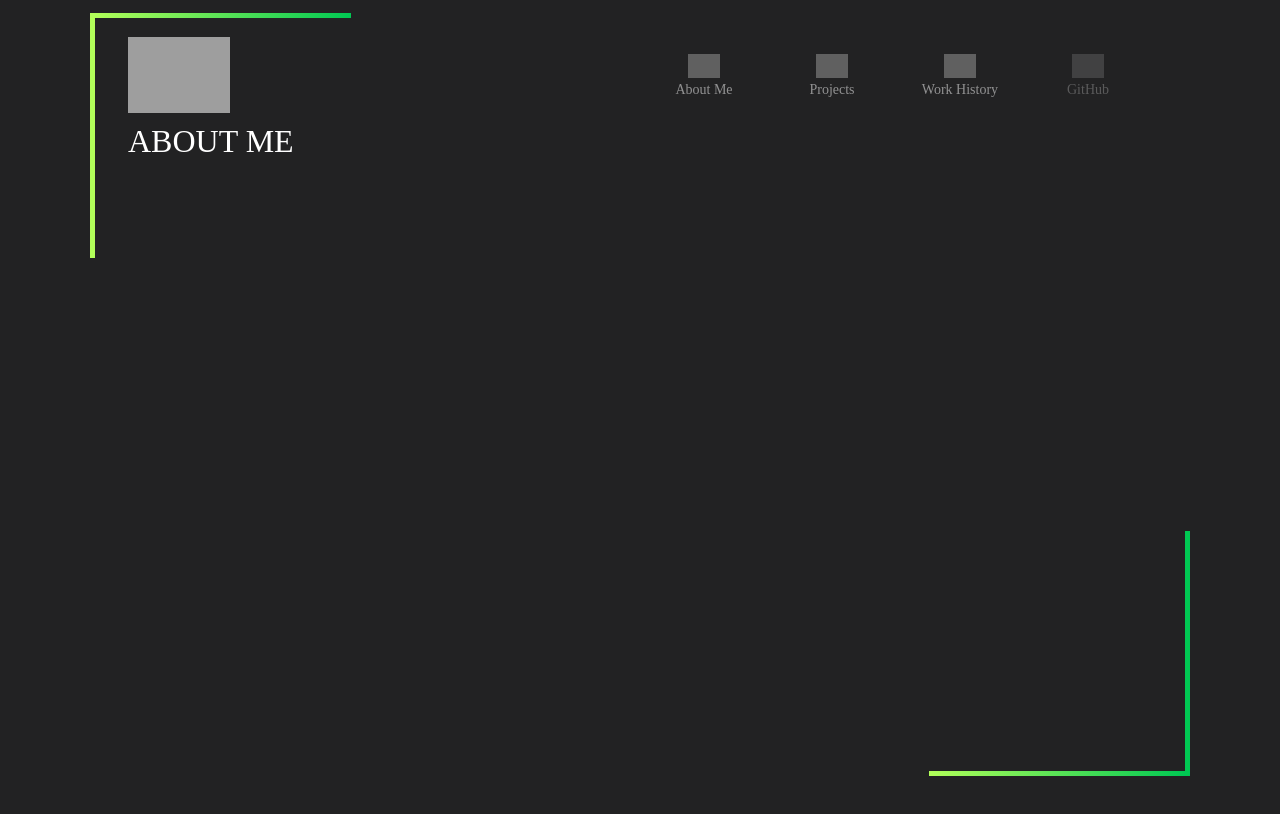
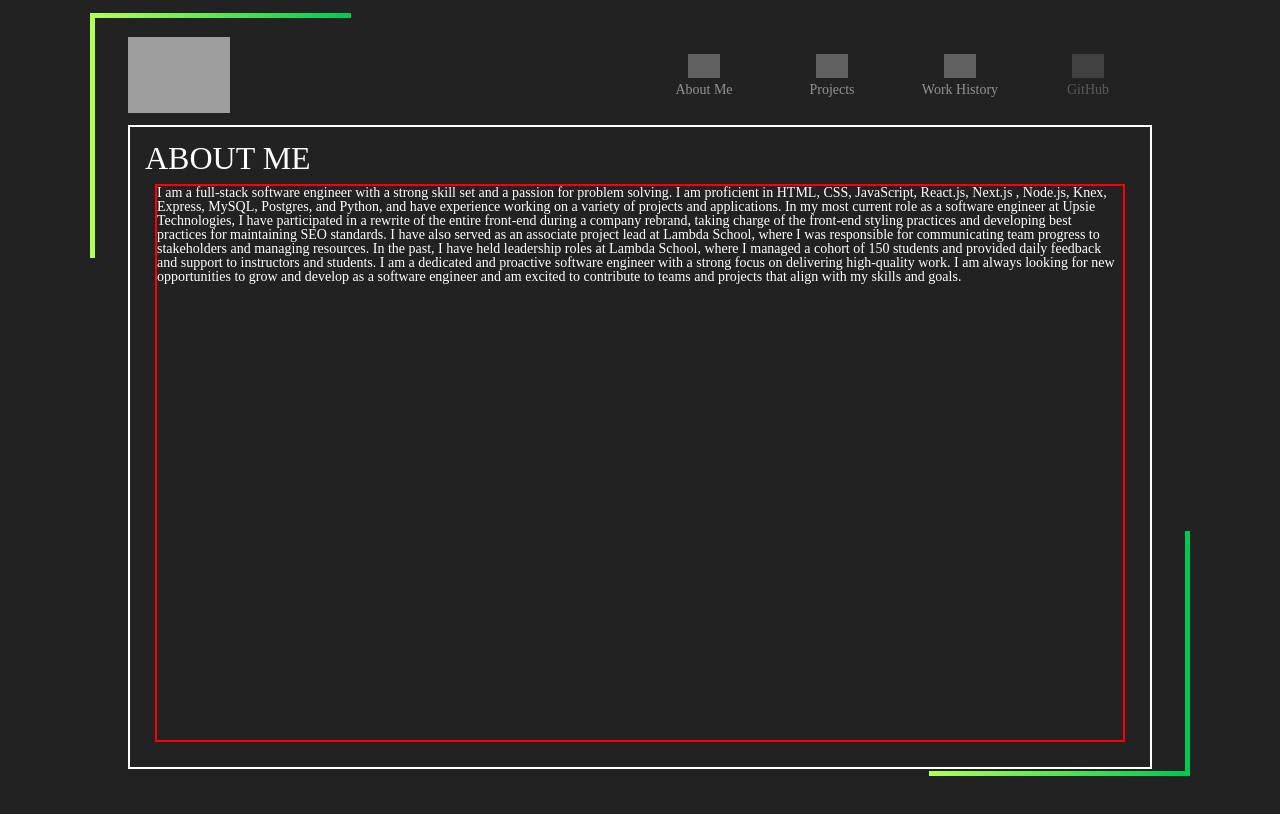
Before and after one commit to Samuel-Torres/portfolio, a React (Create React App) app in the folder portfolio/: page /about-me in a window 1280 px wide. Shown: the top 814 px of the page. Built offline with nearby package versions, Linux system fonts and the light colour scheme; grey boxes are pictures that could not be loaded.

Commit message:
Update favicon

```diff
--- a/portfolio/public/index.html
+++ b/portfolio/public/index.html
@@ -24,7 +24,7 @@
       work correctly both with client-side routing and a non-root public URL.
       Learn how to configure a non-root public URL by running `npm run build`.
     -->
-    <title>React App</title>
+    <title>Samuel T. Portfolio</title>
   </head>
   <body>
     <noscript>You need to enable JavaScript to run this app.</noscript>
--- a/portfolio/src/App.js
+++ b/portfolio/src/App.js
@@ -13,21 +13,20 @@ import Navbar from './components/navBar/navBar';
 // Nav Bar data:
 import { navBarData } from './data/navBar';
 import { projects } from './data/projectData';
+import { aboutMe } from './data/about';
 
 function App() {
-
+  console.log("BIO: ", aboutMe)
   return (
     <>
       <div className='border-gradient border-gradient-green only-top'>
       </div>
       <div className='app_container'>
-        {/* <div className='border-gradient'>
-        </div> */}
           <BrowserRouter>
           <Navbar navDataProps={navBarData} />
             <Routes>
               <Route path="/" element={<AboutMe />} />
-              <Route path="/about-me" element={<AboutMe />} />
+              <Route path="/about-me" element={<AboutMe data={aboutMe} />} />
               <Route path="/projects/:id" element={<ProjectPage data={projects}/>} />
               <Route path="/work-history" element={<WorkHistory />} />
             </Routes>
--- /dev/null
+++ b/portfolio/src/data/about.js
@@ -0,0 +1,3 @@
+export const aboutMe = {
+    bio: 'I am a full-stack software engineer with a strong skill set and a passion for problem solving. I am proficient in HTML, CSS, JavaScript, React.js, Next.js , Node.js, Knex, Express, MySQL, Postgres, and Python, and have experience working on a variety of projects and applications. In my most current role as a software engineer at Upsie Technologies, I have participated in a rewrite of the entire front-end during a company rebrand, taking charge of the front-end styling practices and developing best practices for maintaining SEO standards. I have also served as an associate project lead at Lambda School, where I was responsible for communicating team progress to stakeholders and managing resources. In the past, I have held leadership roles at Lambda School, where I managed a cohort of 150 students and provided daily feedback and support to instructors and students. I am a dedicated and proactive software engineer with a strong focus on delivering high-quality work. I am always looking for new opportunities to grow and develop as a software engineer and am excited to contribute to teams and projects that align with my skills and goals.',
+}
--- a/portfolio/src/data/navBar.js
+++ b/portfolio/src/data/navBar.js
@@ -30,7 +30,7 @@ export const navBarData = {
             id:3,
             tabType: 'externalLink',
             tabText: 'GitHub',
-            destination: "https://github.com/Samuel-Torres/portfolio/tree/main/portfolio",
+            destination: "https://github.com/Samuel-Torres",
             imgIcon: 'https://res.cloudinary.com/dvz91qyth/image/upload/v1684876665/portfolio/nav%20icons/github_1_p7dg6h.png'
         }
     ]
--- a/portfolio/src/routes/aboutMe/aboutMe.js
+++ b/portfolio/src/routes/aboutMe/aboutMe.js
@@ -1,10 +1,17 @@
 import React from "react";
 import './aboutMe.scss';
 
-export const aboutMe = () => {
+export const aboutMe = (props) => {
+    const data = props.data
+    console.log("BIO: ", data)
     return (
         <div className="aboutMe-Container">
             <h1>ABOUT ME</h1>
+            <div className="bioContainer">
+                {!data ? <p>Loading...</p> :
+                    <p>{data.bio}</p>
+                }
+            </div>
         </div>
     )
 }
--- a/portfolio/src/routes/aboutMe/aboutMe.scss
+++ b/portfolio/src/routes/aboutMe/aboutMe.scss
@@ -1,3 +1,16 @@
 .aboutMe-Container {
-    height: calc(100vh - 100px);
+    height: calc(100vh - 190px);
+    display: flex;
+    flex-direction: column;
+    border: 2px solid white;
+    padding:  15px;
+
+    .bioContainer {
+        border: 2px solid red;
+        height: 100%;
+        margin: 10px;
+    }
+    .bioContainer p {
+        color: white;
+    }
 }
```
Also changed, not shown: 1 other file (tests, documents, lock files or other folders).
